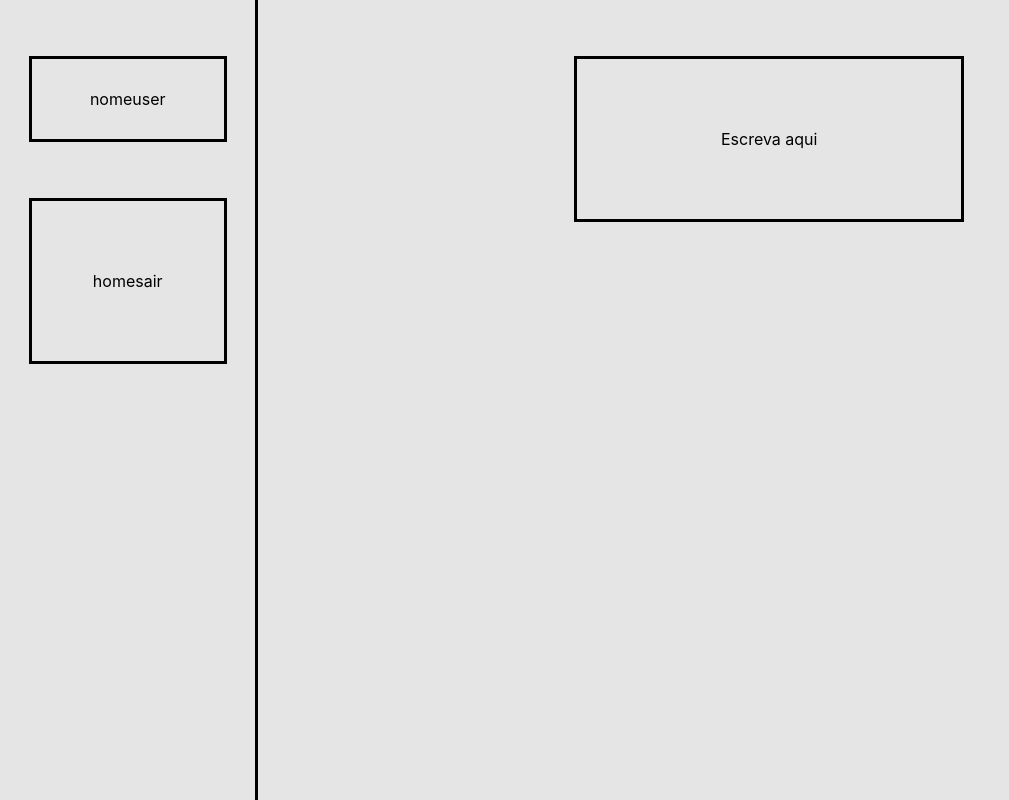
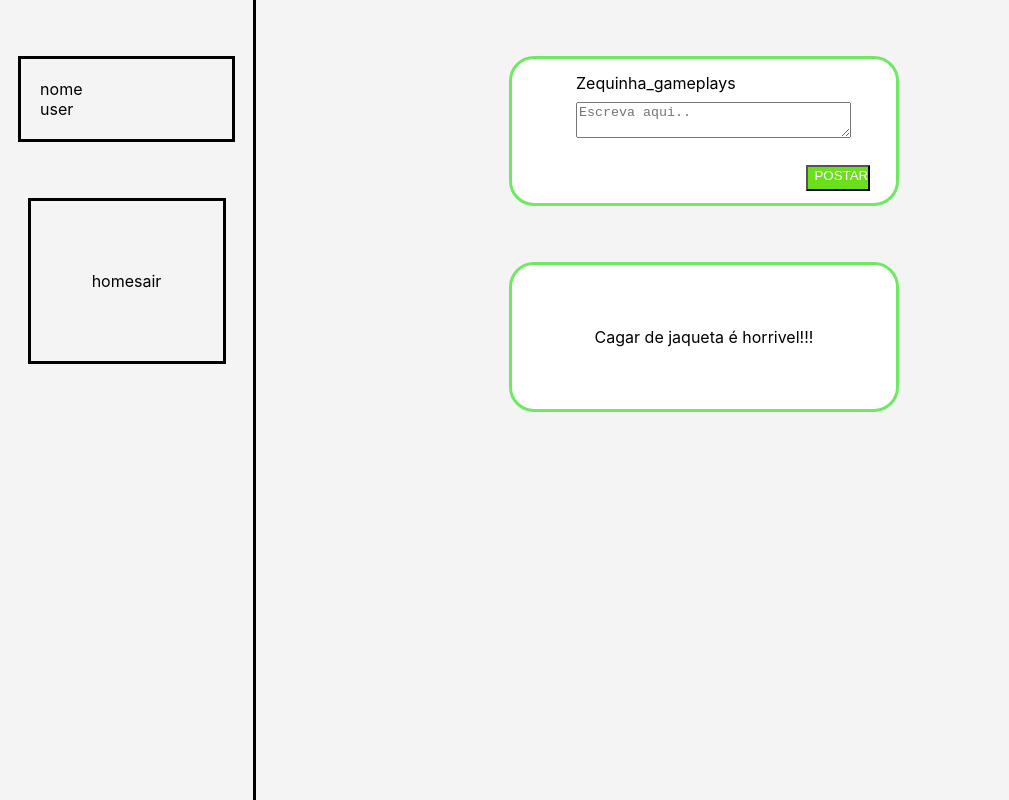
Before and after one commit to matix0/hackathonTime1, a React (Create React App) app in the folder app/: page / in a window 1280 px wide. Shown: the whole page, without its empty margins (0-1009 px from the left). Built offline with nearby package versions, Linux system fonts and the light colour scheme.

Commit message:
setup post fields

```diff
--- a/app/src/pages/mainPage/mainPage.css
+++ b/app/src/pages/mainPage/mainPage.css
@@ -7,7 +7,7 @@
 .lateralBar {
   display: flex;
   flex-direction: column;
-  background-color: #e5e5e5;
+  background-color: #f4f4f4;
   border-right-style: solid;
   height: 100vh;
   width: 20vw;
@@ -16,7 +16,7 @@
 .postBox {
   display: flex;
   flex-direction: column;
-  background-color: #e5e5e5;
+  background-color: #f4f4f4;
   height: 100vh;
   width: 80vw;
 }
@@ -25,18 +25,21 @@
 .infoBox {
   display: flex;
   align-self: center;
-  flex-direction: row;
+  flex-direction: column;
   justify-content: center;
-  align-items: center;
+  align-items: left;
+  padding-left: 1.5vw;
   margin-top: 7vh;
   height: 10vh;
   width: 15vw;
   border-style: solid;
 }
 .nameBox {
+  display: flex;
 }
 
 .userBox {
+  display: flex;
 }
 .optionsBox {
   display: flex;
@@ -52,14 +55,64 @@
 
 /* parte dos posts da galera */
 
+/* Caixa de post do usuario */
 .inputBox {
   display: flex;
   align-self: center;
-  flex-direction: row;
+  flex-direction: column;
+  justify-content: flex-start;
+  margin-top: 7vh;
+  height: 18vh;
+  width: 30vw;
+  background-color: #ffffff;
+  border-style: solid;
+  border-color: #70e864;
+  border-radius: 25px;
+  margin-right: 10vw;
+}
+
+.inputUsernameBox {
+  display: flex;
+  height: 4vh;
+  width: 21vw;
+  margin-left: 5vw;
+  margin-top: 1.7vh;
+  align-self: start;
+}
+.inputField {
+  display: flex;
+  height: 4vh;
+  width: 21vw;
+  margin-left: 5vw;
+  margin-bottom: 1.7vh;
+  align-self: start;
+}
+
+.sendBtn {
+  display: flex;
+  align-self: end;
+  margin-right: 2vw;
+  margin-top: 1.7vh;
+  margin-bottom: 1.5vh;
+  background-color: #6ae01a;
+  height: 3.5vh;
+  width: 5vw;
+  text-align: center;
+  color: #ffffff;
+}
+/* Caixa de post dos outros  */
+.feedBox {
+  display: flex;
+  align-self: center;
+  flex-direction: column;
   justify-content: center;
   align-items: center;
   margin-top: 7vh;
-  height: 20vh;
+  height: 18vh;
   width: 30vw;
+  background-color: #ffffff;
   border-style: solid;
+  border-color: #70e864;
+  border-radius: 25px;
+  margin-right: 10vw;
 }
--- a/app/src/pages/mainPage/mainPage.tsx
+++ b/app/src/pages/mainPage/mainPage.tsx
@@ -15,8 +15,18 @@ const MainPage = () => {
         </div>
       </div>
 
-      <div className="postBox">
-        <div className="inputBox">Escreva aqui</div>
+      <div className="feedField">
+        <div className="postBox">
+          <div className="inputBox">
+            <div className="inputUsernameBox">Zequinha_gameplays</div>
+            <textarea
+              className="inputField"
+              placeholder="Escreva aqui.."
+            ></textarea>
+            <button className="sendBtn">POSTAR</button>
+          </div>
+          <div className="feedBox">Cagar de jaqueta é horrivel!!!</div>
+        </div>
       </div>
     </div>
   );
```
Also changed, not shown: 2 other files (tests, documents, lock files or other folders).
